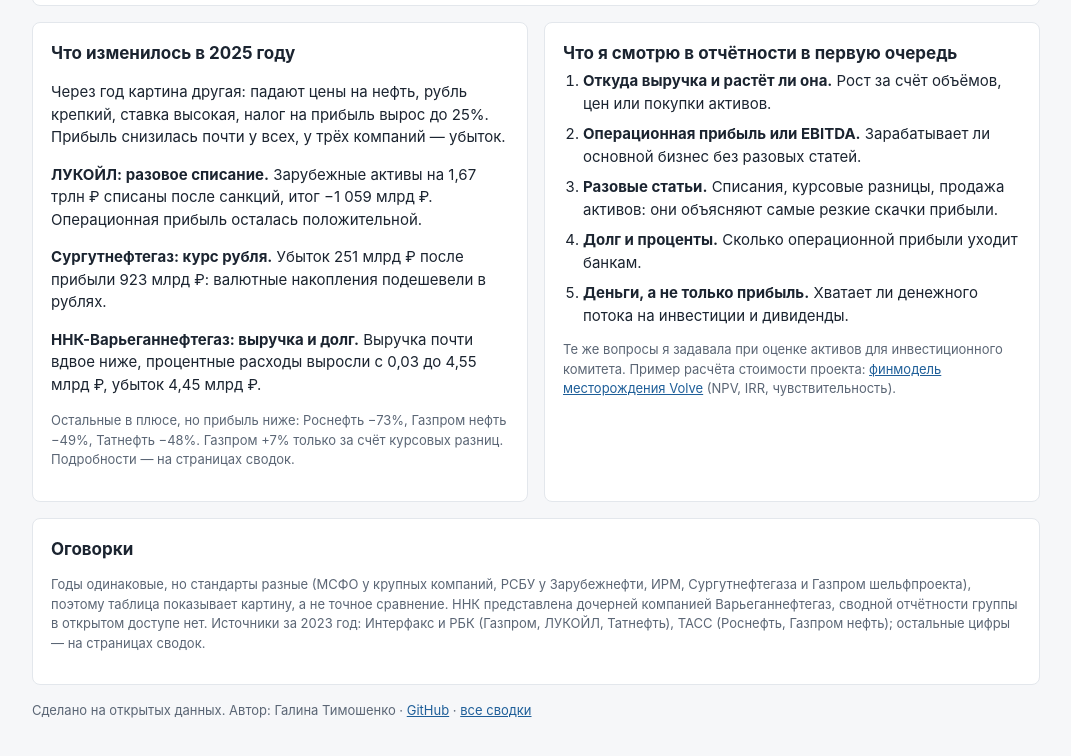
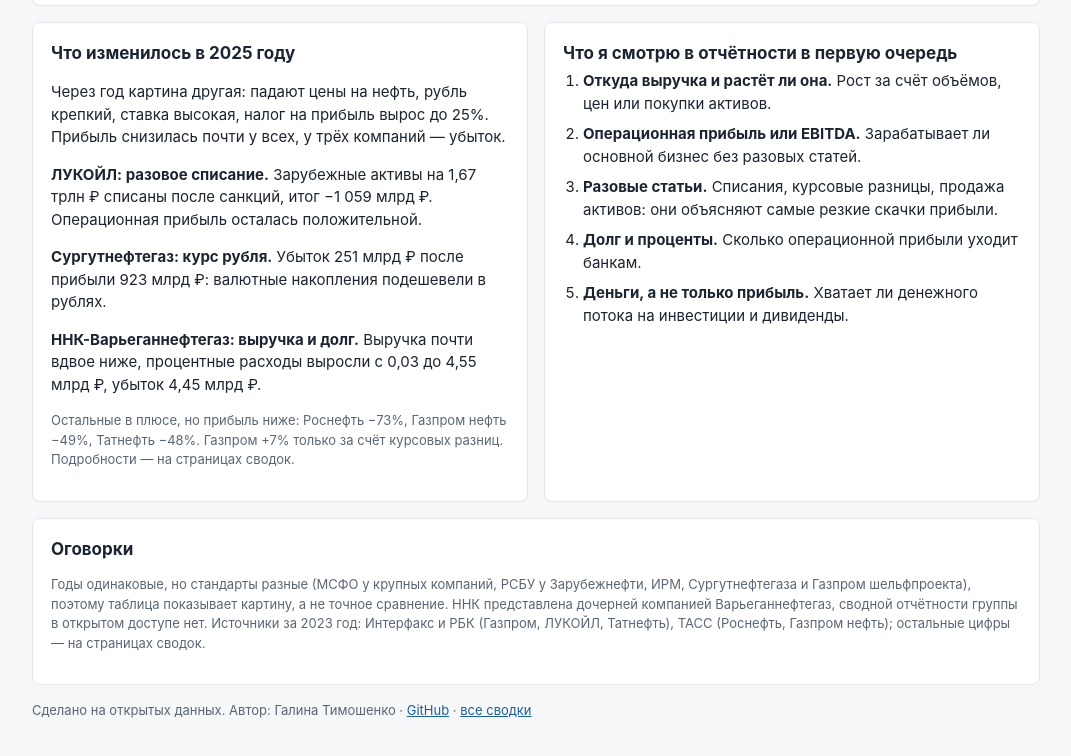
Before and after one commit to GalaTimoshenko/company-dashboards, a plain HTML site: page finance-review/index.html in a window 1280 px wide. Shown: the part 1398-2154 px from the top of the page, without its empty margins (104-1175 px from the left). Drawn offline with Linux system fonts and the light colour scheme.

Commit message:
Финансовый обзор: убран абзац про инвестиционный комитет
Co-Authored-By: Claude Opus 5.5 <noreply@anthropic.com>
Claude-Session: https://claude.ai/code/session_01HLBRy9kaRYRXUPTVXYMpj6

```diff
--- a/finance-review/index.html
+++ b/finance-review/index.html
@@ -80,7 +80,6 @@ svg{display:block;width:100%;height:auto}
    <li><b>Долг и проценты.</b> Сколько операционной прибыли уходит банкам.</li>
    <li><b>Деньги, а не только прибыль.</b> Хватает ли денежного потока на инвестиции и дивиденды.</li>
   </ol>
-  <p class="foot">Те же вопросы я задавала при оценке активов для инвестиционного комитета. Пример расчёта стоимости проекта: <a href="../volve-dcf/">финмодель месторождения Volve</a> (NPV, IRR, чувствительность).</p>
  </div>
 </div>
 
```
